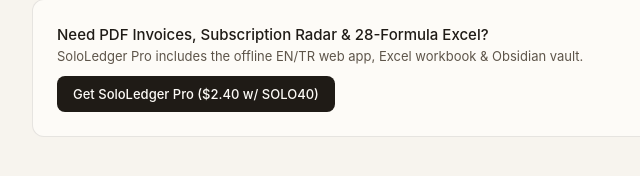
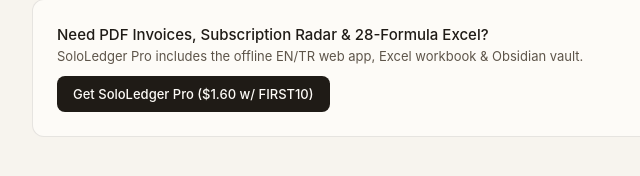
Before and after one commit to tolga571/sololedger-lite, a plain HTML site: page index.html in a window 1280 px wide. Shown: the part 426-602 px from the top of the page, 248-888 px from the left. Drawn offline with Linux system fonts and the light colour scheme.

Commit message:
chore: update CTA to FIRST10 .60 launch discount

```diff
--- a/index.html
+++ b/index.html
@@ -36,7 +36,7 @@
           <strong style="font-size:15px;font-weight:500;">Need PDF Invoices, Subscription Radar &amp; 28-Formula Excel?</strong>
           <p style="margin:4px 0 0;font-size:13px;color:#5e554a;">SoloLedger Pro includes the offline EN/TR web app, Excel workbook &amp; Obsidian vault.</p>
         </div>
-        <a href="https://jumpertheme.gumroad.com/l/sololedger-pro/SOLO40" target="_blank" rel="noopener" style="padding:10px 16px;border-radius:8px;background:#1f1b16;color:#fdfbf7;text-decoration:none;font-size:13px;font-weight:500;">Get SoloLedger Pro ($2.40 w/ SOLO40)</a>
+        <a href="https://jumpertheme.gumroad.com/l/sololedger-pro/FIRST10" target="_blank" rel="noopener" style="padding:10px 16px;border-radius:8px;background:#1f1b16;color:#fdfbf7;text-decoration:none;font-size:13px;font-weight:500;">Get SoloLedger Pro ($1.60 w/ FIRST10)</a>
       </div>
     </div>
     <script>
```
Also changed, not shown: 1 other file.
